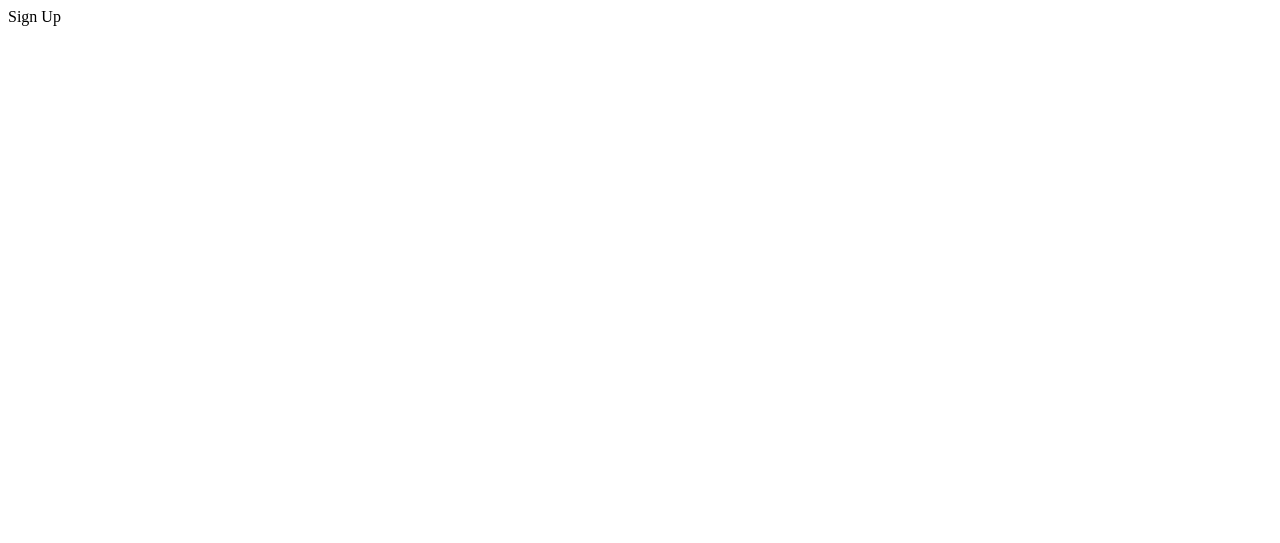
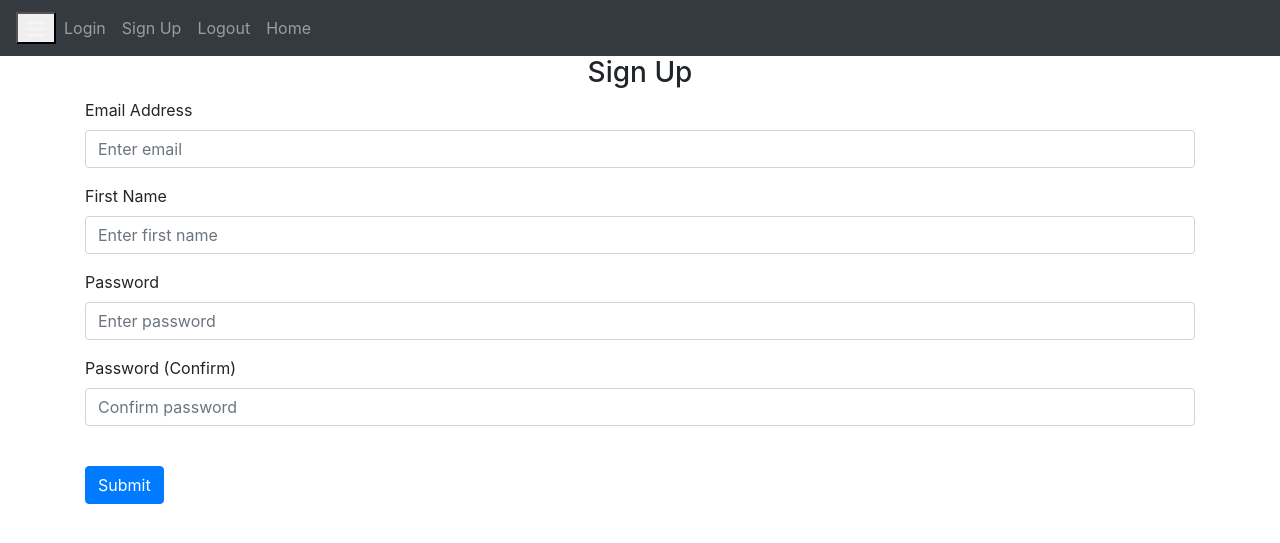
Before and after one commit to SlightCodes/pythonWebsite, a Flask app: page /sign-up in a window 1280 px wide. Before the commit the part shown is almost empty. Shown: the top 543 px of the page. Run offline with Flask 2, Linux system fonts and the light colour scheme; some libraries are stand-ins or nearby versions.

Commit message:
1:11:35 https://www.youtube.com/watch?v=dam0GPOAvVI&t=1106s

```diff
--- a/website/auth.py
+++ b/website/auth.py
@@ -1,15 +1,32 @@
-from flask import Blueprint
+from flask import Blueprint, render_template, request, flash
 
 auth = Blueprint("auth", __name__)
 
-@auth.route('/login')
+@auth.route('/login', methods=['GET','POST'])
 def login():
-    return "<p>Login</p>"
+    return render_template("login.html", boolean=True)
 
 @auth.route('/logout')
 def logout():
     return"<p>logout</p>"
 
-@auth.route('/sign-up')
+@auth.route('/sign-up', methods=['GET','POST'])
 def sign_up():
-    return"<p>Sign Up</p>"
+    if request.method == 'POST':
+        email = request.form.get('email')
+        firstName = request.form.get('firstName')
+        password1 = request.form.get('password1')
+        password2 = request.form.get('password2')
+
+        if len(email) < 4:
+            flash('Email must be greater than 4 characters.', category='error')
+        elif len(firstName) < 2:
+            flash('First name must be greater than 1 characters.', category='error')
+        elif password1 != password2:
+            flash('Passwords don\'t match.', category='error')
+        elif len(password1) < 7:
+            flash('Password must be at least 7 characters.', category='error')
+        else:
+            flash('Account Created!', category='success')
+
+    return render_template("sign_up.html")
--- a/website/templates/base.html
+++ b/website/templates/base.html
@@ -39,6 +39,34 @@
     </div>
 </nav>
 
+{% with messages = get_flashed_messages(with_categories=true) %}
+{% if messages %}
+{% for category, message in messages %}
+{% if category == 'error' %}
+<div class="alert alert-danger alert-dismissable fade show" role="alert">
+{{ message }}
+    <button type="button" class="close" data-dismiss="alert">
+        <span aria-hidden="true">&times;</span>
+    </button>
+</div>
+{% else %}
+<div class="alert alert-success alert-dismissable fade show" role="alert">
+{{ message }}
+    <button type="button" class="close" data-dismiss="alert">
+        <span aria-hidden="true">&times;</span>
+    </button>
+</div>
+{% endif %}
+{% endfor %}
+{% endif %}
+{% endwith %}
+
+<div class="container">
+    {% block content %}
+    {% endblock %}
+</div>
+
+
 <script
       src="https://code.jquery.com/jquery-3.2.1.slim.min.js"
       integrity="sha384-KJ3o2DKtIkvYIK3UENzmM7KCkRr/rE9/Qpg6aAZGJwFDMVNA/GpGFF93hXpG5KkN"
--- a/website/templates/home.html
+++ b/website/templates/home.html
@@ -1 +1,5 @@
 {% extends "base.html" %} {% block title %}Home{% endblock %}
+
+{% block content %}
+<h1> This is the home page </h1>
+    {% endblock %}
--- /dev/null
+++ b/website/templates/sign_up.html
@@ -0,0 +1,50 @@
+{% extends "base.html" %} {% block title %}Sign Up{% endblock %}
+
+{% block content %}
+<form method="POST">
+    <h3 align="center">Sign Up</h3>
+    <div class="form-group">
+        <label for="email">Email Address</label>
+        <input
+                type="email"
+                class="form-control"
+                id="email"
+                name="email"
+                placeholder="Enter email">
+
+    </div>
+     <div class="form-group">
+        <label for="FirstName">First Name</label>
+        <input
+                type="text"
+                class="form-control"
+                id="firstName"
+                name="firstName"
+                placeholder="Enter first name">
+
+    </div>
+    <div class="form-group">
+        <label for="password1">Password</label>
+        <input
+                type="password"
+                class="form-control"
+                id="password1"
+                name="password1"
+                placeholder="Enter password">
+
+    </div>
+    <div class="form-group">
+        <label for="password2">Password (Confirm)</label>
+        <input
+                type="password"
+                class="form-control"
+                id="password2"
+                name="password2"
+                placeholder="Confirm password">
+
+    </div>
+    <br/>
+    <button type="submit" class="btn btn-primary">Submit</button>
+
+</form>
+{% endblock %}
```
Also changed, not shown: website/templates/login.html (added, +30 -0 lines).
